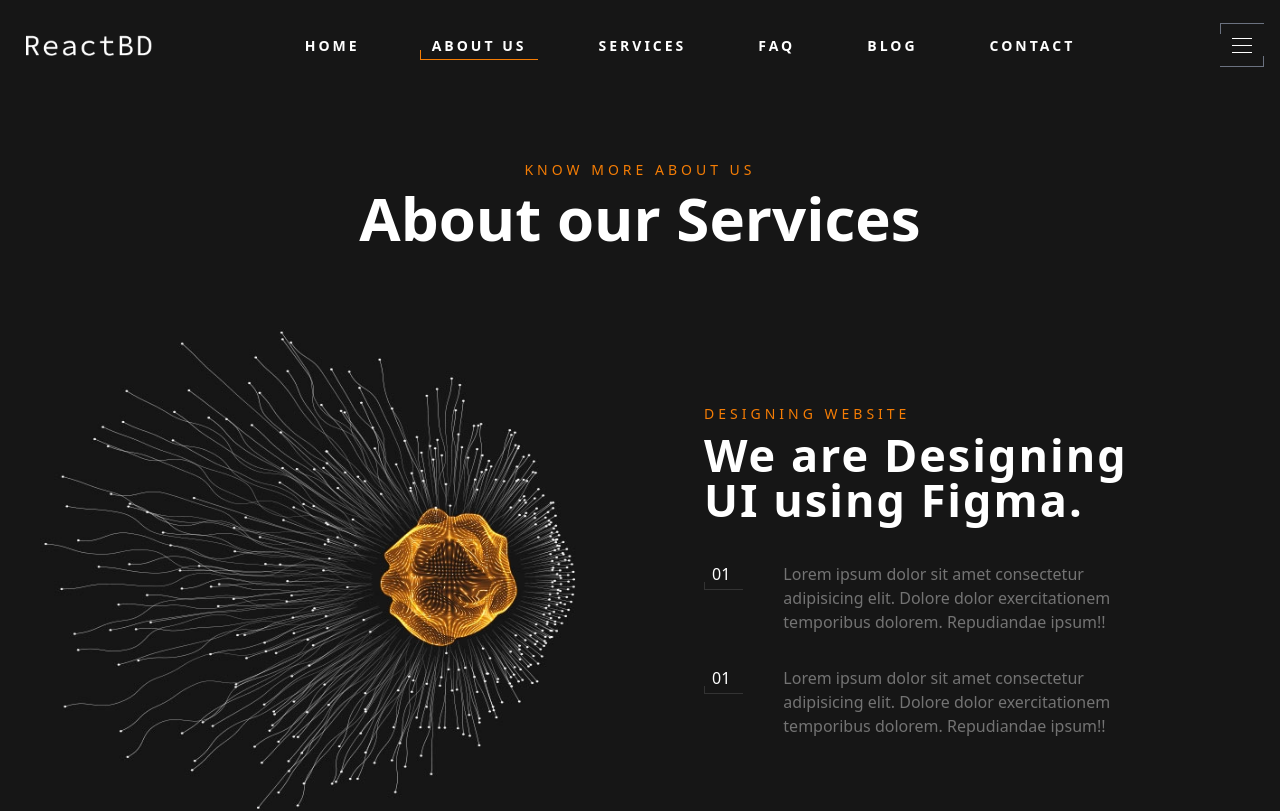
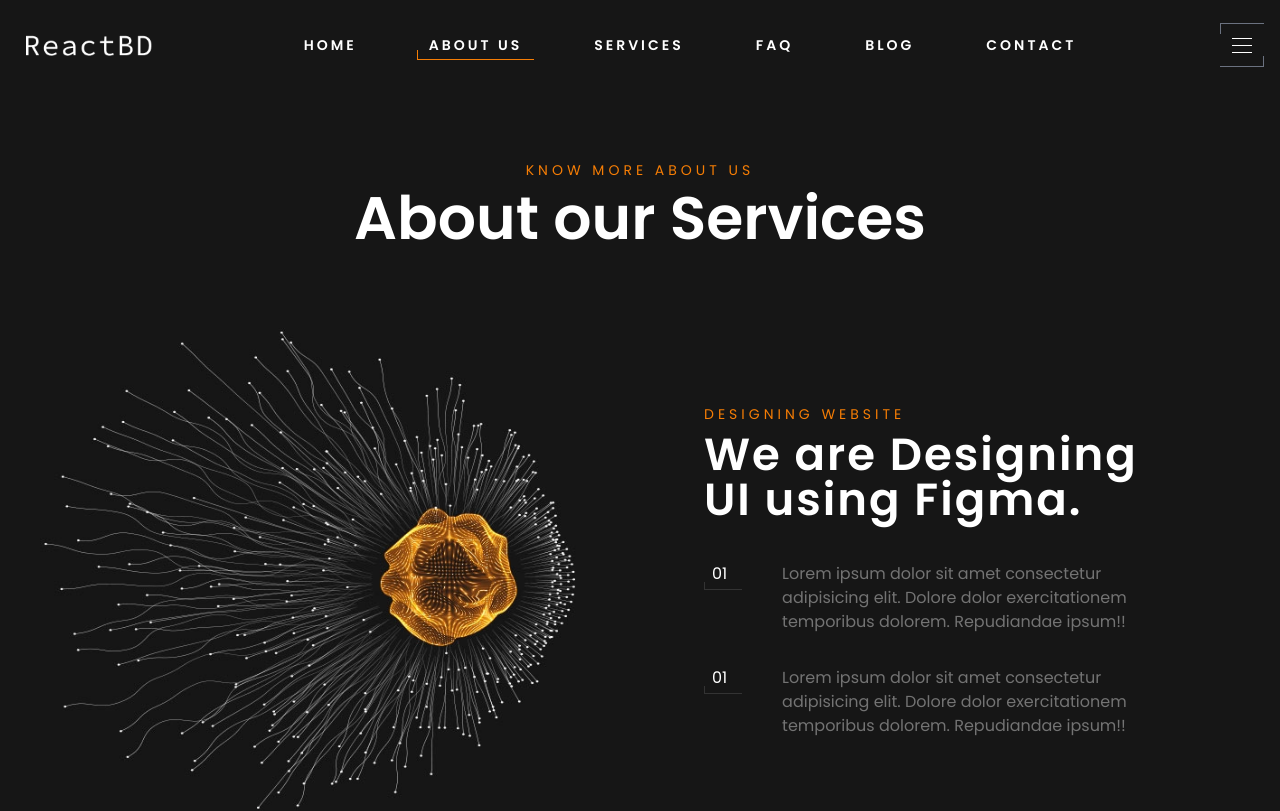
Before and after one commit to Georgeondigo/GeoWebSolutions, a Next.js app: page /about in a window 1280 px wide. Shown: the top 811 px of the page. Built offline with nearby package versions, Linux system fonts and the light colour scheme.

Commit message:
font updated

```diff
--- a/src/ui/Header.tsx
+++ b/src/ui/Header.tsx
@@ -157,7 +157,7 @@ const Header = () => {
                 Home
               </li>
             </Link>
-            <Link href="/aboutus">
+            <Link href="/about">
               <li
                 onClick={() => setToggleNav(false)}
                 className="px-3 hover:cursor-pointer py-2 border-b-[1px] border-b-borderColor hover:text-secondaryColor hover:border-b-secondaryColor transition-hover duration-500"
--- a/tailwind.config.ts
+++ b/tailwind.config.ts
@@ -38,6 +38,9 @@ const config: Config = {
       boxShadow: {
         customShadowOne: "0px 0px 15px 1px rgba(0,0,0,0.88);",
       },
+      fontFamily: {
+        bodyFont: ["Poppins"],
+      },
     },
   },
   plugins: [],
```
